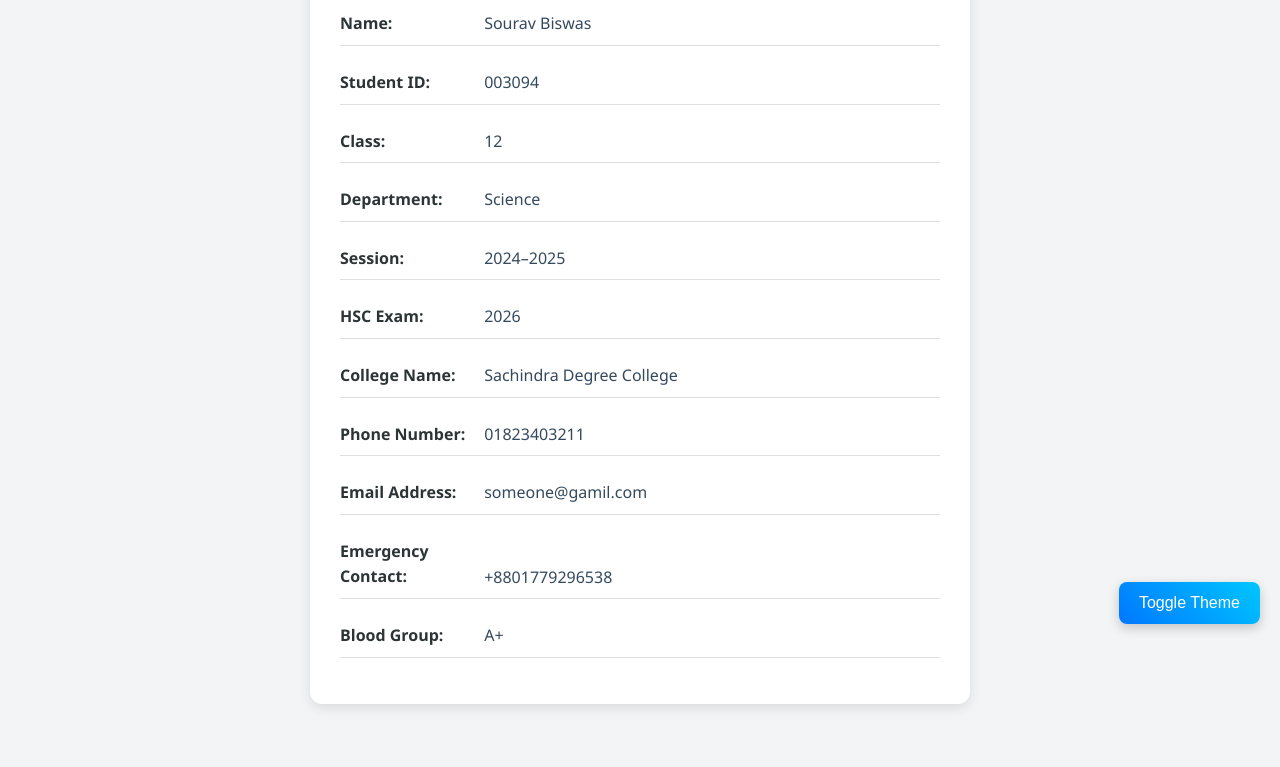
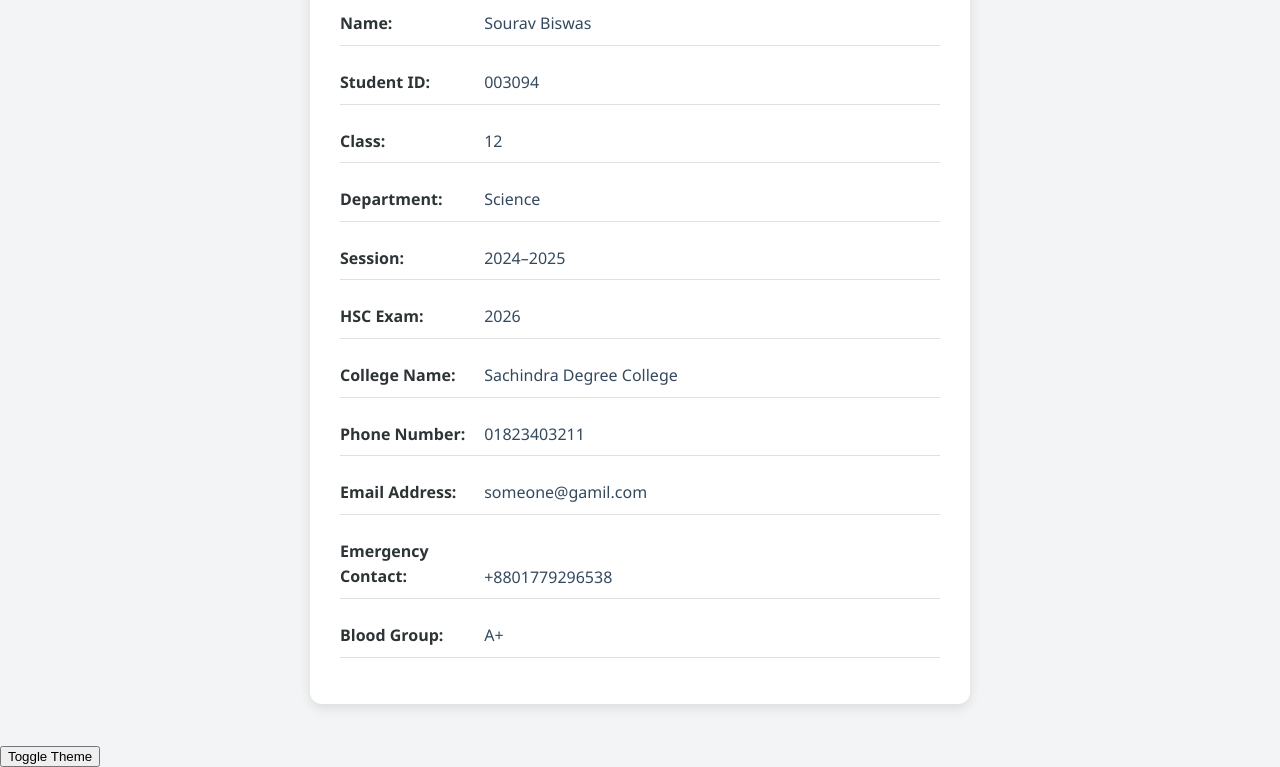
Before and after one commit to vault-idx/Digital-ID-page-for-S.-Sourav, a plain HTML site: page index.html in a window 1280 px wide. Shown: the part 156-923 px from the top of the page. Before the commit the page ends 900 px from the top, so only its background shows below. Drawn offline with Linux system fonts and the light colour scheme.

Commit message:
Update style.css ISS2

```diff
--- a/style.css
+++ b/style.css
@@ -34,34 +34,3 @@ h1 {
   width: 140px;
   color: #2d3436;
 }
-/* Dark Mode Styling */
-body.dark-mode {
-  background-color: #111;
-  color: #f4f4f4;
-}
-
-.dark-mode .info p {
-  color: #ddd;
-}
-
-/* Button Style */
-.toggle-btn {
-  position: fixed;
-  bottom: 20px;
-  right: 20px;
-  background: linear-gradient(45deg, #0077ff, #00c6ff);
-  color: white;
-  border: none;
-  padding: 12px 20px;
-  border-radius: 8px;
-  font-size: 16px;
-  cursor: pointer;
-  box-shadow: 0 4px 12px rgba(0, 0, 0, 0.2);
-  transition: 0.3s ease;
-  z-index: 999;
-}
-
-.toggle-btn:hover {
-  transform: scale(1.05);
-  box-shadow: 0 6px 18px rgba(0, 0, 0, 0.3);
-}
```
